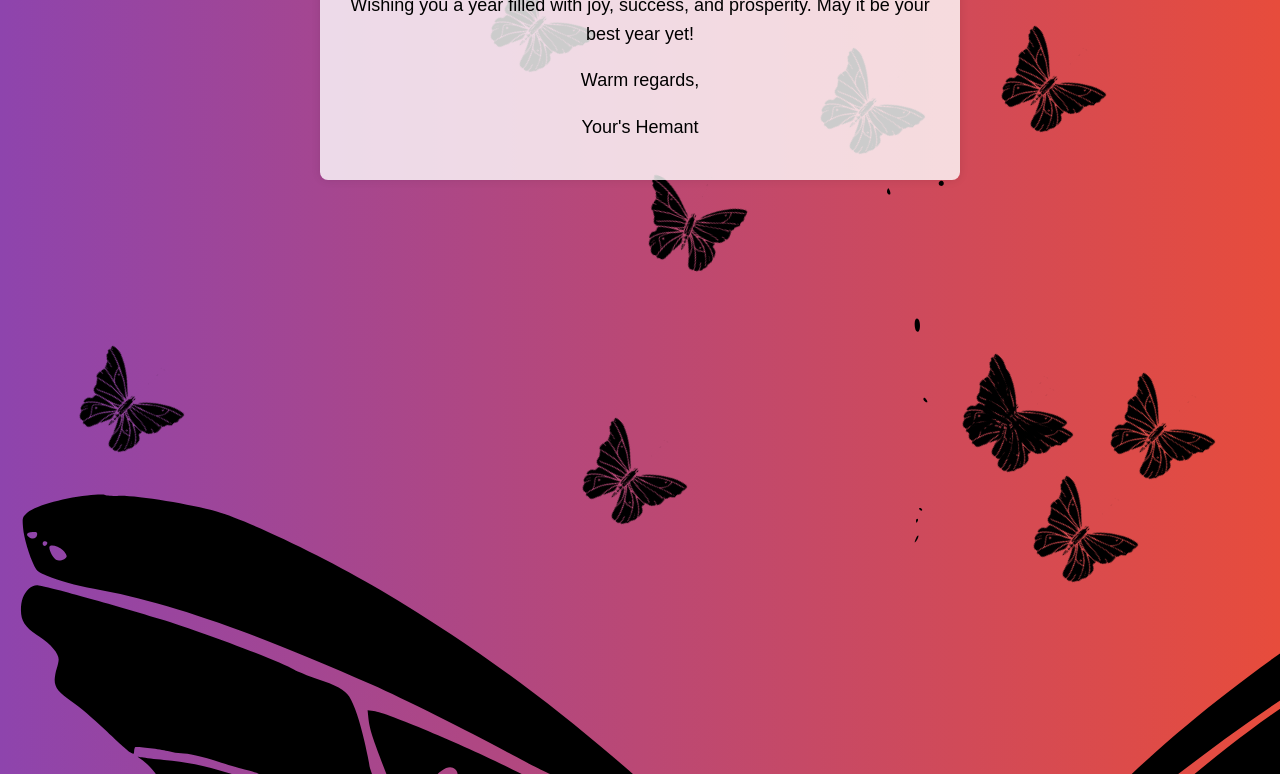
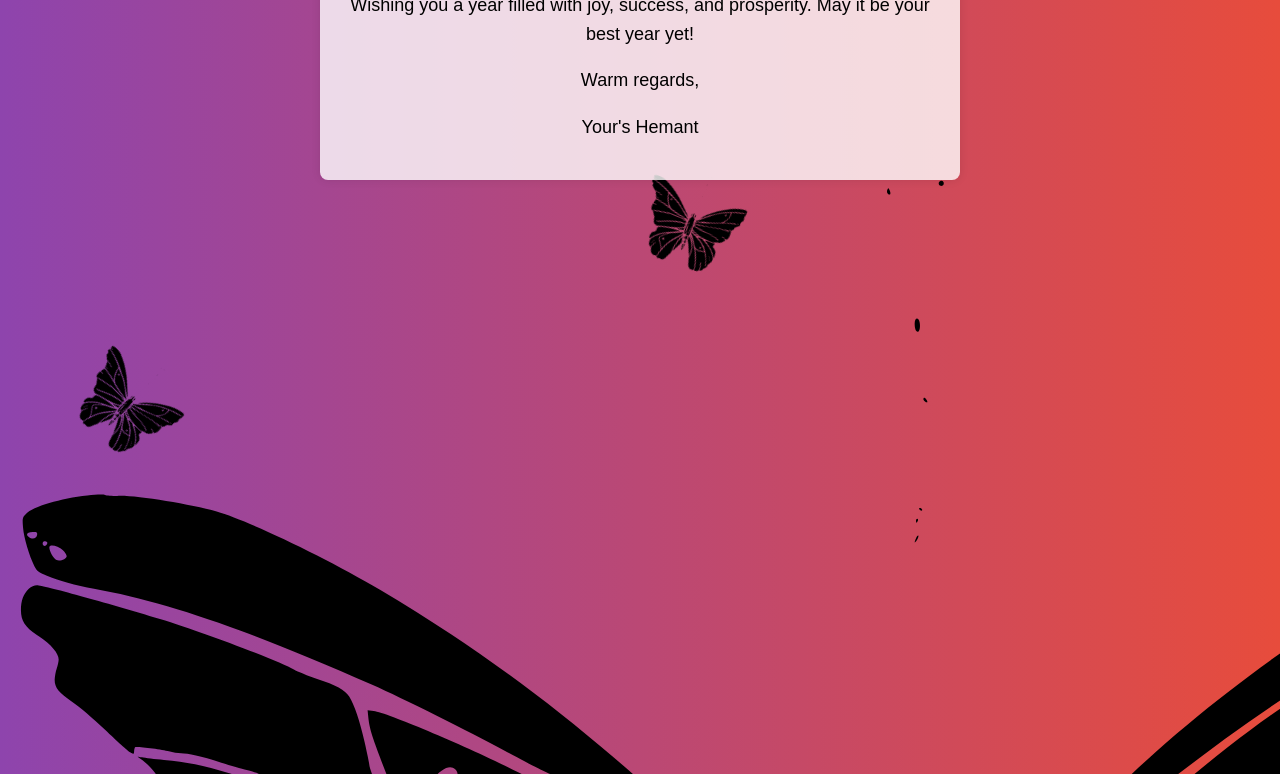
Before and after one commit to hemvish11/HappyNewYear2024, a plain HTML site: page index.html in a window 1280 px wide. Shown: the part 129-903 px from the top of the page. Drawn offline with Linux system fonts and the light colour scheme.

Commit message:
Update index.html

```diff
--- a/index.html
+++ b/index.html
@@ -103,7 +103,7 @@
 
         const containerRect = document.querySelector('.container').getBoundingClientRect();
 
-        for (let i = 0; i < 10; i++) {
+        for (let i = 0; i < 1; i++) {
             const left = `${Math.random() * window.innerWidth}px`;
             const top = `${Math.random() * window.innerHeight}px`;
 
```
